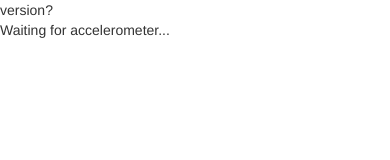
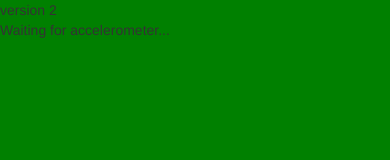
Before and after one commit to siliconcow/pomegranate, a plain HTML site: page www/index.html in a window 390 px wide. Drawn offline with Linux system fonts and the light colour scheme; some packages are replaced by stand-ins of ours.

Commit message:
moving to ocal logic

```diff
--- a/www/index.html
+++ b/www/index.html
@@ -5,7 +5,7 @@
     <link rel="stylesheet" type="text/css" href="css/bootstrap.css" />
 
     <script type="text/javascript" charset="utf-8" src="phonegap.js"></script>
-    <script src="http://192.168.0.5/phone/js/app.js?version=3" type="text/javascript" charset="utf-8"></script>
+    <script src="js/app.js" type="text/javascript" charset="utf-8"></script>
   </head>
   <body>
     <div id="version">version? </div>
```
